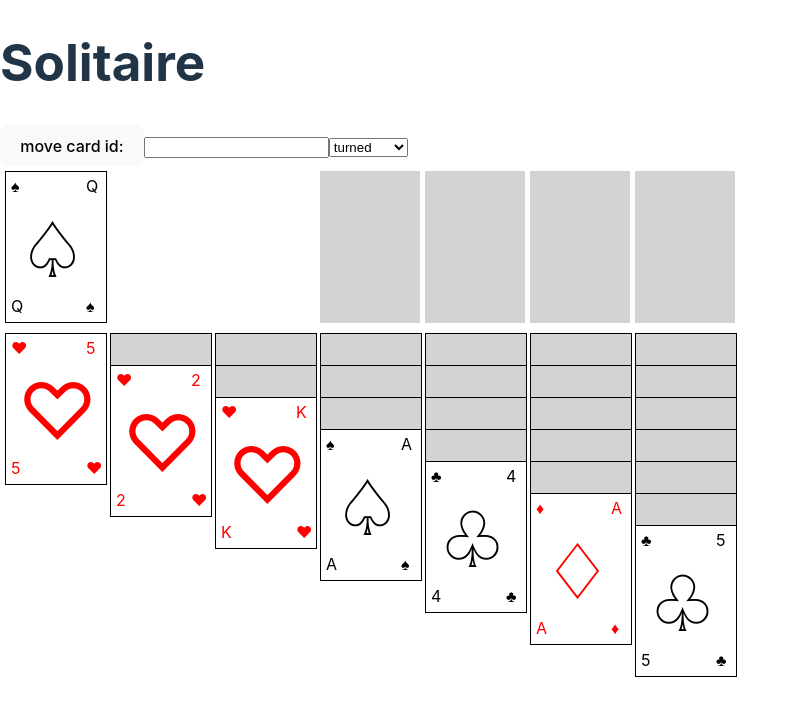
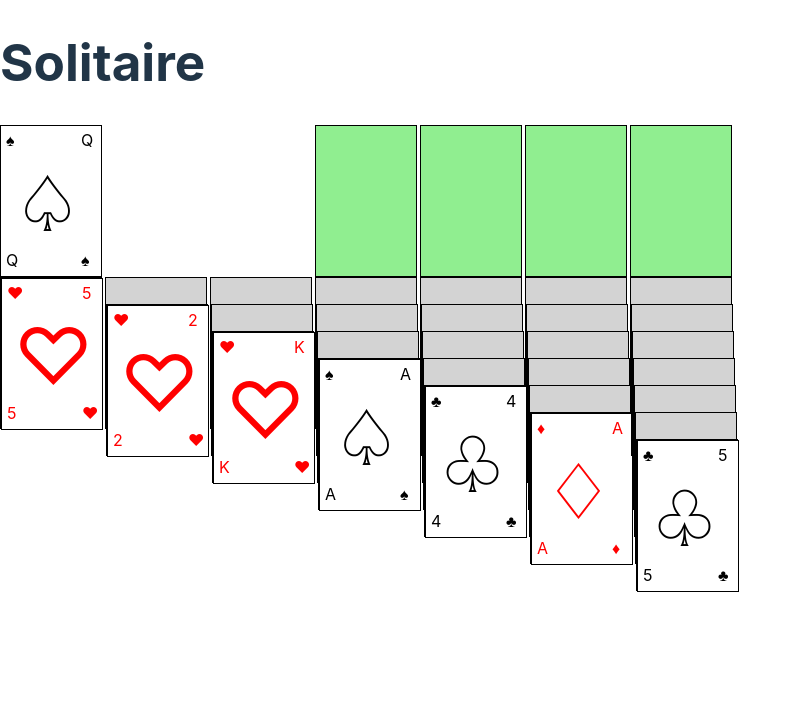
Before and after one commit to jani-e/solitaire, a React (Vite) app: page / in a window 1280 px wide. Shown: the top 716 px of the page, without its empty margins (0-802 px from the left). Built offline with nearby package versions, Linux system fonts and the light colour scheme.

Commit message:
Updated drag n drop across multiple components, modified styling and removed test code

```diff
--- /dev/null
+++ b/src/ItemTypes.jsx
@@ -0,0 +1,3 @@
+export const ItemTypes = {
+  CARD: 'CARD'
+}
--- a/src/Solitaire.jsx
+++ b/src/Solitaire.jsx
@@ -1,7 +1,6 @@
 import { useState } from 'react'
-import { DndProvider, useDrop } from 'react-dnd'
+import { DndProvider } from 'react-dnd'
 import { HTML5Backend } from 'react-dnd-html5-backend'
-import Card from 'src/components/Card'
 import Stack from 'src/components/Stack'
 import Deck from 'src/components/Deck'
 import Turned from 'src/components/Turned'
@@ -17,11 +16,11 @@ const Solitaire = () => {
   const playDeck = lodash.shuffle(
     heartsDeck
       .concat(diamondsDeck, clubsDeck, spadesDeck)
-      .map((card, index) => ({ id: index + 1, revealed: true, ...card }))
+      .map((card, index) => ({ id: index + 1, ...card }))
   )
 
-  const hideCards = ( cards ) => {
-    const unRevealedCards = cards.map(card => ({...card, revealed: !card.revealed }))
+  const hideCards = (cards) => {
+    const unRevealedCards = cards.map(card => ({ ...card, revealed: false }))
     const lastCard = unRevealedCards.pop()
     const lastCardRevealed = {
       ...lastCard,
@@ -47,25 +46,24 @@ const Solitaire = () => {
   }
 
   const [deck, setDeck] = useState(initialDeck)
-  const [id, setId] = useState('')
-  const [destination, setDestination] = useState('suitStackOne')
-
 
   const layoutStyle = {
     display: 'grid',
     gridTemplateColumns: '105px 105px 105px 105px 105px 105px 105px'
   }
 
-  const moveCard = (id, destination) => {
+  const moveCard = (id, origin, destination) => {
+    console.log(`moving card ${id} from ${origin} to ${destination}`)
+    const originProp = origin
     const destinationProp = destination
-    if (!deck.stack.find(card => card.id === id)) {
+    if (!deck[originProp].find(card => card.id === id)) {
       console.log('not found')
       return
     }
     setDeck({
       ...deck,
-      [destinationProp]: deck[destinationProp].concat(deck.stack.find(card => card.id === id)),
-      stack: deck.stack.filter(card => card.id !== id)
+      [destinationProp]: deck[destinationProp].concat(deck[originProp].find(card => card.id === id)),
+      [originProp]: deck[originProp].filter(card => card.id !== id)
     })
   }
 
@@ -81,59 +79,26 @@ const Solitaire = () => {
 
   return (
     <div>
-      <button onClick={() => (moveCard(id, destination), setId(''))}>move card id:</button>
-      <input value={id} onChange={({ target: { value: id } }) => setId(Number(id))} />
-      <select value={destination} onChange={({ target: { value: destination } }) => setDestination(destination)}>
-        <option value='suitStackOne'>turned</option>
-        <option value='stackOne'>stackOne</option>
-        <option value='stackTwo'>stackTwo</option>
-      </select>
       <DndProvider backend={HTML5Backend}>
         <div style={layoutStyle}>
           <Deck moveCard={moveCard} resetDeck={resetDeck} cards={deck.stack} />
-          <Turned cards={deck.turned} />
+          <Turned moveCard={moveCard} cards={deck.turned} />
           <div></div>
-          <SuitStack cards={deck.suitStackOne} />
-          <SuitStack cards={deck.suitStackTwo} />
-          <SuitStack cards={deck.suitStackThree} />
-          <SuitStack cards={deck.suitStackFour} />
-          <Stack cards={deck.stackOne} />
-          <Stack cards={deck.stackTwo} />
-          <Stack cards={deck.stackThree} />
-          <Stack cards={deck.stackFour} />
-          <Stack cards={deck.stackFive} />
-          <Stack cards={deck.stackSix} />
-          <Stack cards={deck.stackSeven} />
+          <SuitStack moveCard={moveCard} cards={deck.suitStackOne} origin='suitStackOne' />
+          <SuitStack moveCard={moveCard} cards={deck.suitStackTwo} origin='suitStackTwo' />
+          <SuitStack moveCard={moveCard} cards={deck.suitStackThree} origin='suitStackThree' />
+          <SuitStack moveCard={moveCard} cards={deck.suitStackFour} origin='suitStackFour' />
+          <Stack moveCard={moveCard} cards={deck.stackOne} origin='stackOne' />
+          <Stack moveCard={moveCard} cards={deck.stackTwo} origin='stackTwo' />
+          <Stack moveCard={moveCard} cards={deck.stackThree} origin='stackThree' />
+          <Stack moveCard={moveCard} cards={deck.stackFour} origin='stackFour' />
+          <Stack moveCard={moveCard} cards={deck.stackFive} origin='stackFive' />
+          <Stack moveCard={moveCard} cards={deck.stackSix} origin='stackSix' />
+          <Stack moveCard={moveCard} cards={deck.stackSeven} origin='stackSeven' />
         </div>
-        {/* <div style={layoutStyle}>
-          {deck.stack.map(card => <Card key={card.id} value={card.value} suit={card.suit} />)}
-        </div> */}
       </DndProvider>
     </div>
   )
 }
 
-const Dropzone = () => {
-  const [{ canDrop, isOver }, drop] = useDrop(() => ({
-    accept: 'CARD',
-    collect: (monitor) => ({
-      isOver: monitor.isOver(),
-      canDrop: monitor.canDrop()
-    })
-  }))
-
-  const dropzoneStyle = {
-    backgroundColor: isOver ? 'red' : 'grey',
-    width: '100px',
-    height: '150px',
-    margin: '5px'
-  }
-
-  return (
-    <div ref={drop} role={'dropzone'} style={dropzoneStyle}>
-      {canDrop ? 'Release' : 'Drag here'}
-    </div>
-  )
-}
-
 export default Solitaire
--- a/src/components/Card.jsx
+++ b/src/components/Card.jsx
@@ -1,16 +1,24 @@
 import PropTypes from 'prop-types'
+import { ItemTypes } from 'src/ItemTypes'
 import { useState } from 'react'
 import { useDrag } from 'react-dnd'
 
-const ItemTypes = {
-  CARD: 'CARD'
-}
-
-const Card = ({ value, suit, revealedStatus }) => {
+const Card = ({ id, value, suit, revealedStatus = true, moveCard, origin }) => {
   const [revealed, setRevealed] = useState(revealedStatus)
 
   const [{ isDragging }, drag] = useDrag(() => ({
     type: ItemTypes.CARD,
+    item: { id: id, origin: origin },
+    end: (item, monitor) => {
+      if (monitor.getDropResult() === null) {
+        return null
+      }
+      const destination = monitor.getDropResult().destination
+      console.log(`item: ${item.id}, origin: ${item.origin}, destination: ${destination}`)
+      if (item && destination) {
+        moveCard(item.id, item.origin, destination)
+      }
+    },
     collect: monitor => ({
       isDragging: !!monitor.isDragging(),
     }),
@@ -20,7 +28,6 @@ const Card = ({ value, suit, revealedStatus }) => {
     opacity: isDragging ? 0.5 : 1,
     width: 100,
     height: 150,
-    margin: 5,
     border: '1px black solid'
   }
 
@@ -45,7 +52,7 @@ const Card = ({ value, suit, revealedStatus }) => {
 
   if (!revealed) {
     return (
-      <div ref={drag} style={cardStyle}
+      <div
       // onClick={() => setRevealed(!revealed)}
       >
         <svg width={100} height={150} >
--- a/src/components/Deck.jsx
+++ b/src/components/Deck.jsx
@@ -1,7 +1,7 @@
 import PropTypes from 'prop-types'
 import Card from "src/components/Card"
 
-const Deck = ({ cards, moveCard, resetDeck}) => {
+const Deck = ({ cards, moveCard, resetDeck }) => {
   if (cards.length === 0) {
     return (
       <div onClick={() => resetDeck()}>reset</div>
@@ -9,8 +9,8 @@ const Deck = ({ cards, moveCard, resetDeck}) => {
   }
   const [first] = cards
   return (
-    <div onClick={() => moveCard(first.id, 'turned')}>
-      <Card value={first.value} suit={first.suit} revealedStatus={first.revealed} ></Card>
+    <div onClick={() => moveCard(first.id, 'stack', 'turned')}>
+      <Card origin='stack' moveCard={moveCard} id={first.id} value={first.value} suit={first.suit} revealedStatus={first.revealed} ></Card>
     </div>
   )
 }
--- /dev/null
+++ b/src/components/Dropzone.jsx
@@ -0,0 +1,29 @@
+import { useDrop } from 'react-dnd'
+
+const Dropzone = (props) => {
+  const [{ canDrop, isOver }, drop] = useDrop(() => ({
+    accept: 'CARD',
+    drop: () => ({ destination: props.origin }),
+    canDrop: () => { return true },
+    collect: (monitor) => ({
+      isOver: monitor.isOver(),
+      canDrop: monitor.canDrop()
+    })
+  }))
+
+  const dropzoneStyle = {
+    backgroundColor: isOver ? 'green' : 'lightgreen',
+    border: '1px solid black',
+    width: '100px',
+    height: '150px'
+  }
+
+  return (
+    <div ref={drop} role={'dropzone'} style={dropzoneStyle}>
+      {/* {canDrop ? 'Release' : 'Drag here'} */}
+      {props.children}
+    </div>
+  )
+}
+
+export default Dropzone
--- a/src/components/Stack.jsx
+++ b/src/components/Stack.jsx
@@ -1,25 +1,28 @@
 import PropTypes from 'prop-types'
 import Card from "src/components/Card"
+import Dropzone from 'src/components/Dropzone'
 
-const Stack = ({ cards }) => {
+const Stack = ({ cards, moveCard, origin }) => {
   if (cards.length === 0) {
     return (
-      <div></div>
+      <Dropzone origin={origin}>
+        <div></div>
+      </Dropzone>
     )
   }
 
   const [parent, ...children] = cards
 
   const childrenStyle = {
-    position: 'absolute',
+    position: 'relative',
     marginTop: '-130px'
   }
 
   return (
-    <div>
-      {<Card value={parent.value} suit={parent.suit} revealedStatus={parent.revealed} />}
-      {!!children.length && <div style={childrenStyle}>{<Stack cards={children} />}</div>}
-    </div>
+    <Dropzone origin={origin}>
+        {<Card origin={origin} moveCard={moveCard} id={parent.id} value={parent.value} suit={parent.suit} revealedStatus={parent.revealed} />}
+        {!!children.length && <div style={childrenStyle}>{<Stack cards={children} origin={origin} moveCard={moveCard} />}</div>}
+    </Dropzone>
   )
 }
 
--- a/src/components/SuitStack.jsx
+++ b/src/components/SuitStack.jsx
@@ -1,7 +1,8 @@
 import PropTypes from 'prop-types'
 import Card from 'src/components/Card'
+import Dropzone from 'src/components/Dropzone'
 
-const SuitStack = ({ cards }) => {
+const SuitStack = ({ cards, origin, moveCard }) => {
   const emptyStyle = {
     backgroundColor: 'lightgrey',
     margin: '5px 0px 5px 5px'
@@ -9,16 +10,18 @@ const SuitStack = ({ cards }) => {
 
   if (cards.length === 0) {
     return (
-      <div style={emptyStyle}></div>
+      <Dropzone origin={origin}>
+        <div style={emptyStyle}></div>
+      </Dropzone>
     )
   }
   const [first] = cards
   const last = cards[cards.length - 1]
 
   return (
-    <div>
-      <Card value={last.value} suit={last.suit} revealedStatus={last.revealed} />
-    </div>
+    <Dropzone origin={origin}>
+        <Card origin={origin} moveCard={moveCard} id={parent.id} value={last.value} suit={last.suit} revealedStatus={last.revealed} />
+    </Dropzone>
   )
 }
 
--- a/src/components/Turned.jsx
+++ b/src/components/Turned.jsx
@@ -1,7 +1,7 @@
 import PropTypes from 'prop-types'
 import Card from "src/components/Card"
 
-const Turned = ({ cards }) => {
+const Turned = ({ cards, moveCard }) => {
   if (cards.length === 0) {
     return (
       <div></div>
@@ -10,7 +10,7 @@ const Turned = ({ cards }) => {
   const last = cards[cards.length - 1]
   return (
     <div>
-      <Card value={last.value} suit={last.suit} revealedStatus={last.revealed} ></Card>
+      <Card origin='turned' moveCard={moveCard} id={last.id} value={last.value} suit={last.suit} revealedStatus={last.revealed} ></Card>
     </div>
   )
 }
```
